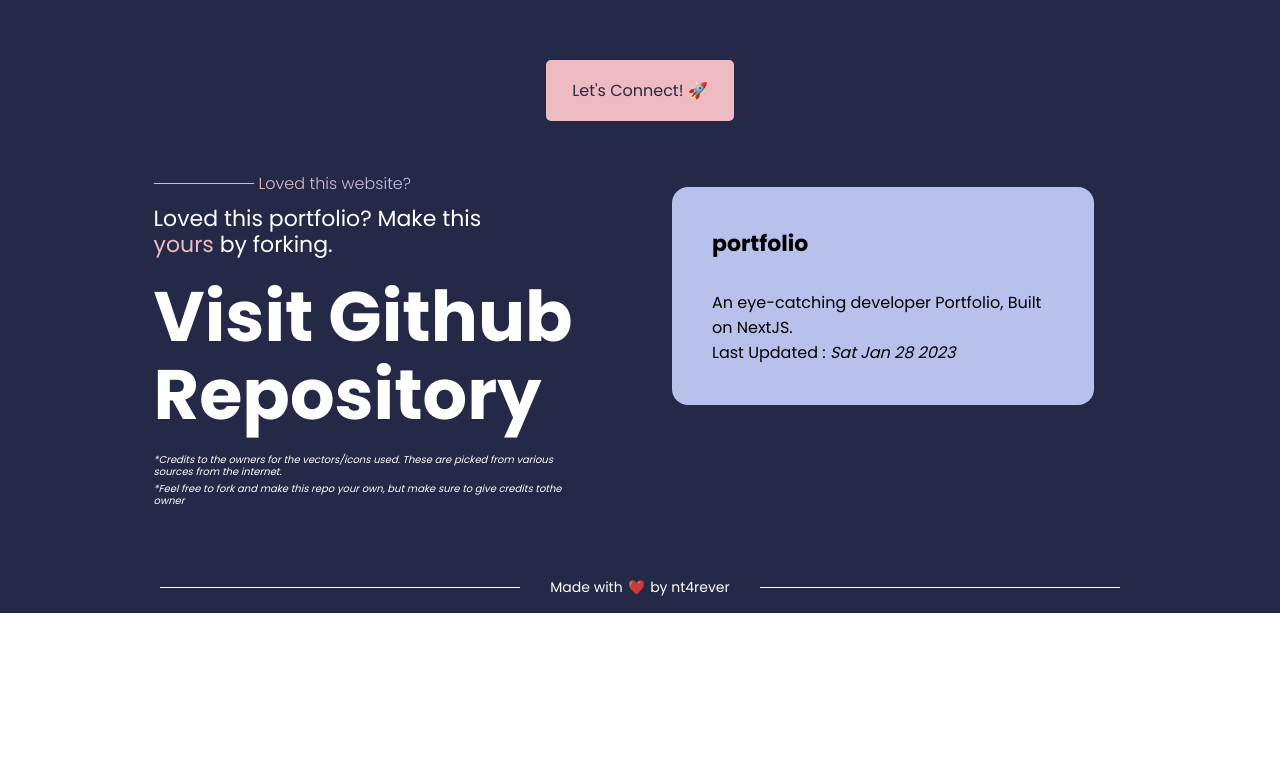
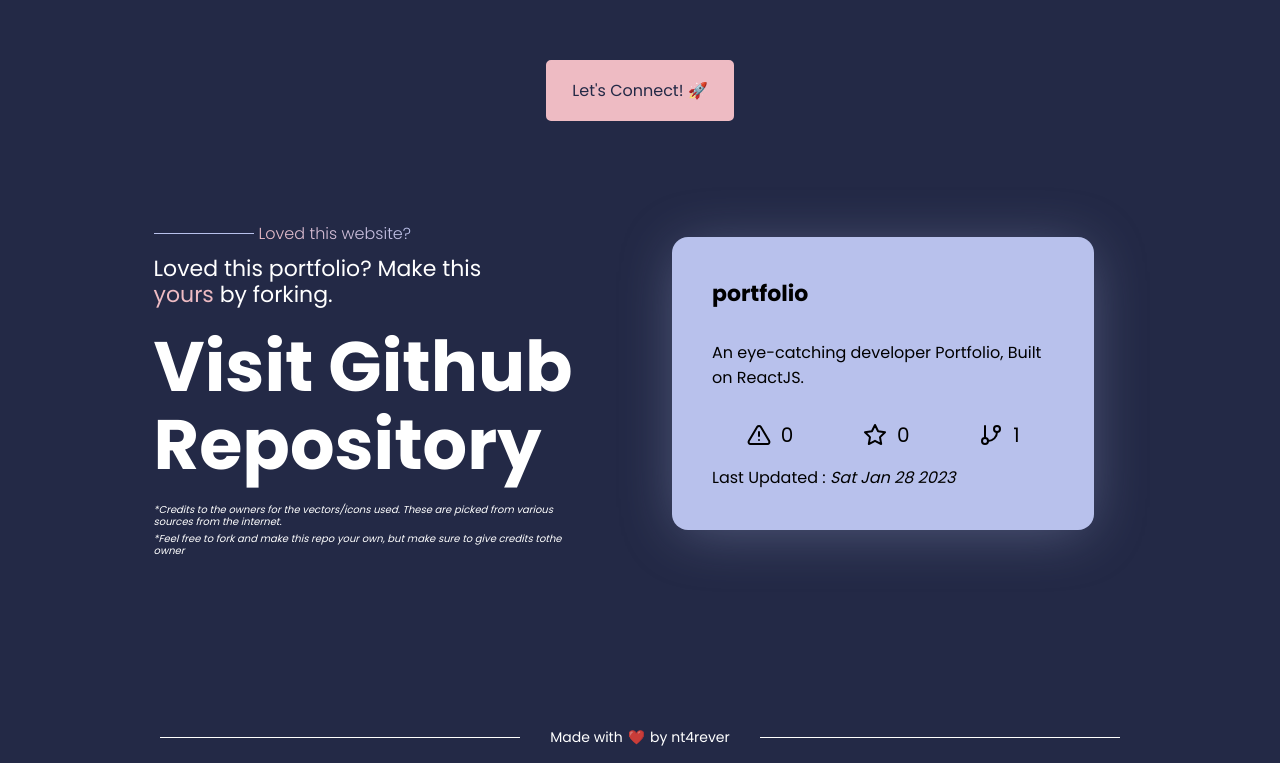
Before and after one commit to nt4rever/portfolio, a React (Vite) app: page / in a window 1280 px wide. Shown: the part 3943-4706 px from the top of the page. Before the commit the page ends 4556 px from the top, so only its background shows below. Built offline with nearby package versions, Linux system fonts and the light colour scheme.

Commit message:
create portfolio section :heart:

```diff
--- a/src/components/Home/repo.scss
+++ b/src/components/Home/repo.scss
@@ -1,5 +1,5 @@
 .home-repo {
-  padding: 50px 12%;
+  padding: 100px 12% 150px 12%;
   display: grid;
   grid-template-columns: repeat(auto-fit, minmax(300px, 1fr));
 
@@ -31,7 +31,8 @@
     }
 
     @include mobile {
-      margin: 0;
+      margin-bottom: 50px;
+
       p {
         margin-right: 0;
         font-size: 16px;
@@ -50,6 +51,7 @@
 
   .repo__container {
     background: #b8c1ec;
+    box-shadow: 0px 6px 58px -8px rgba(184, 193, 236, 0.36);
     border-radius: 1rem;
     padding: 40px;
 
@@ -67,5 +69,22 @@
         font-style: italic;
       }
     }
+
+    .info {
+      display: flex;
+      justify-content: space-around;
+      margin-top: 30px;
+      margin-bottom: 15px;
+
+      &__item {
+        font-size: 20px;
+        display: flex;
+        align-items: center;
+
+        span {
+          margin-left: 10px;
+        }
+      }
+    }
   }
 }
--- a/src/components/Home/repo.tsx
+++ b/src/components/Home/repo.tsx
@@ -1,6 +1,6 @@
+import { AlertTriangle, GitBranch, Star } from "react-feather";
 import { HeaderSmall } from "../../shared/components";
 import ProjectCard from "../../shared/components/ProjectCard";
-import { Project } from "../../shared/utils/types";
 import "./repo.scss";
 
 const Repo = () => {
@@ -25,10 +25,29 @@ const Repo = () => {
       </div>
       <div className="home-repo__link">
         <ProjectCard>
-          <div className="repo__container">
+          <div
+            className="repo__container"
+            onClick={() => {
+              window.open("https://github.com/nt4rever/portfolio");
+            }}
+          >
             <div className="title">portfolio</div>
             <div className="desc">
-              An eye-catching developer Portfolio, Built on NextJS.
+              An eye-catching developer Portfolio, Built on ReactJS.
+            </div>
+            <div className="info">
+              <div className="info__item">
+                <AlertTriangle />
+                <span>0</span>
+              </div>
+              <div className="info__item">
+                <Star />
+                <span>0</span>
+              </div>
+              <div className="info__item">
+                <GitBranch />
+                <span>1</span>
+              </div>
             </div>
             <div className="time">
               Last Updated : <span>Sat Jan 28 2023</span>
--- a/src/pages/work.tsx
+++ b/src/pages/work.tsx
@@ -1,5 +1,15 @@
 const Work = () => {
-  return <div style={{ minHeight: "100vh" }}>Work</div>;
+  return (
+    <div
+      style={{
+        paddingTop: "100px",
+        height: "calc(100vh - 100px)",
+        textAlign: "center",
+      }}
+    >
+      <h1>Coming soon :v</h1>
+    </div>
+  );
 };
 
 export default Work;
--- a/src/routes/index.tsx
+++ b/src/routes/index.tsx
@@ -10,8 +10,8 @@ const AppRoute = () => {
       <Route path="/" element={<MainLayout />}>
         <Route index element={<Home />} />
         <Route path="work" element={<Work />} />
-        <Route path="projects" element={<Home />} />
-        <Route path="contact" element={<Home />} />
+        <Route path="projects" element={<Work />} />
+        <Route path="contact" element={<Work />} />
       </Route>
     </Routes>
   );
--- a/src/shared/components/Footer/index.scss
+++ b/src/shared/components/Footer/index.scss
@@ -8,6 +8,10 @@ footer {
   @include mobile {
     gap: 10px;
     padding: 15px 20px;
+  }
+
+  a:hover {
+    text-decoration: underline;
   }
 }
 
--- a/src/shared/components/Footer/index.tsx
+++ b/src/shared/components/Footer/index.tsx
@@ -5,7 +5,14 @@ const Footer = () => {
     <footer>
       <div className="footer__left"></div>
       <div className="footer__center">
-        Made with<span>❤️</span>by nt4rever
+        Made with<span>❤️</span>by{" "}
+        <a
+          href="https://github.com/nt4rever"
+          target="_blank"
+          rel="noopener noreferrer"
+        >
+          nt4rever
+        </a>
       </div>
       <div className="footer__right"></div>
     </footer>
```
